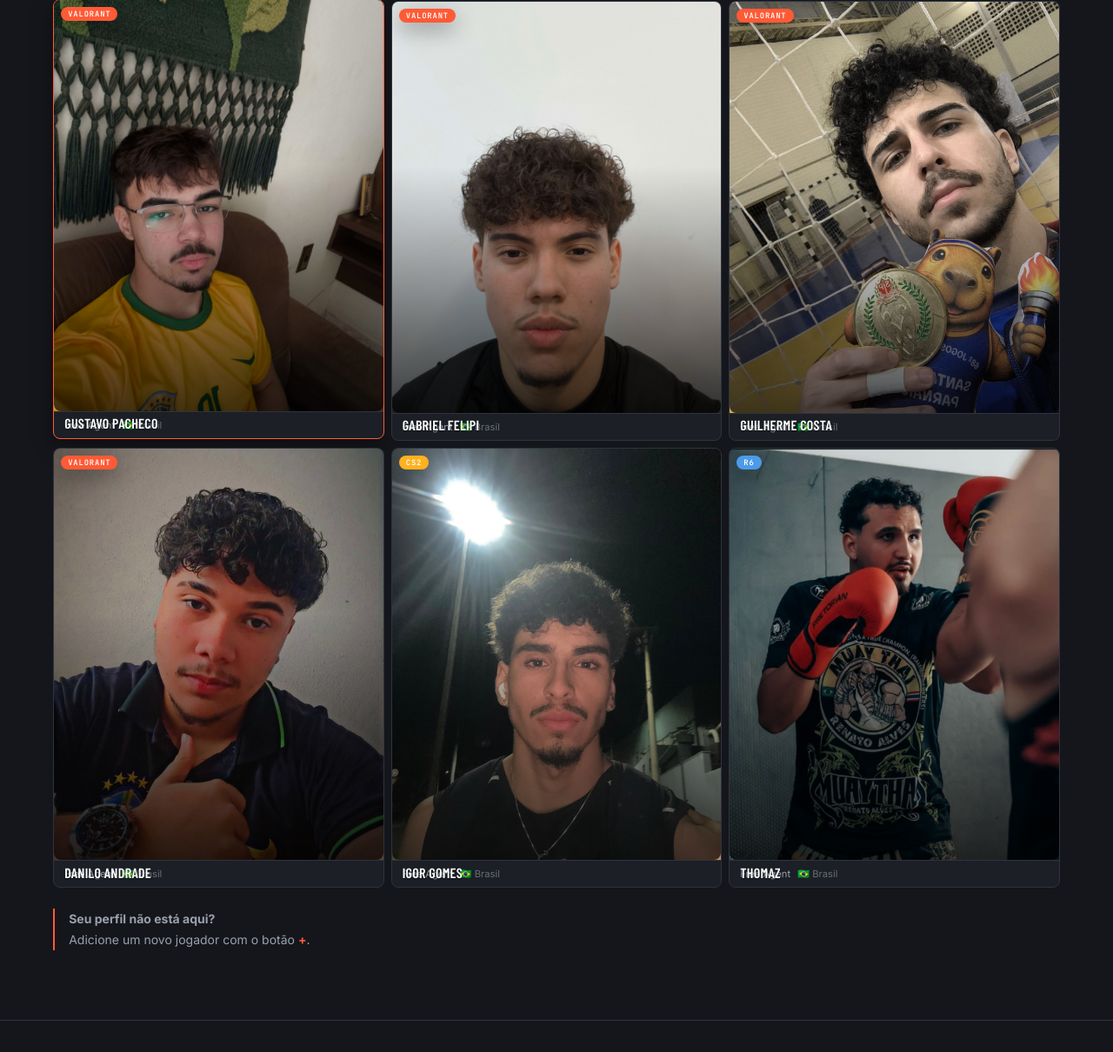
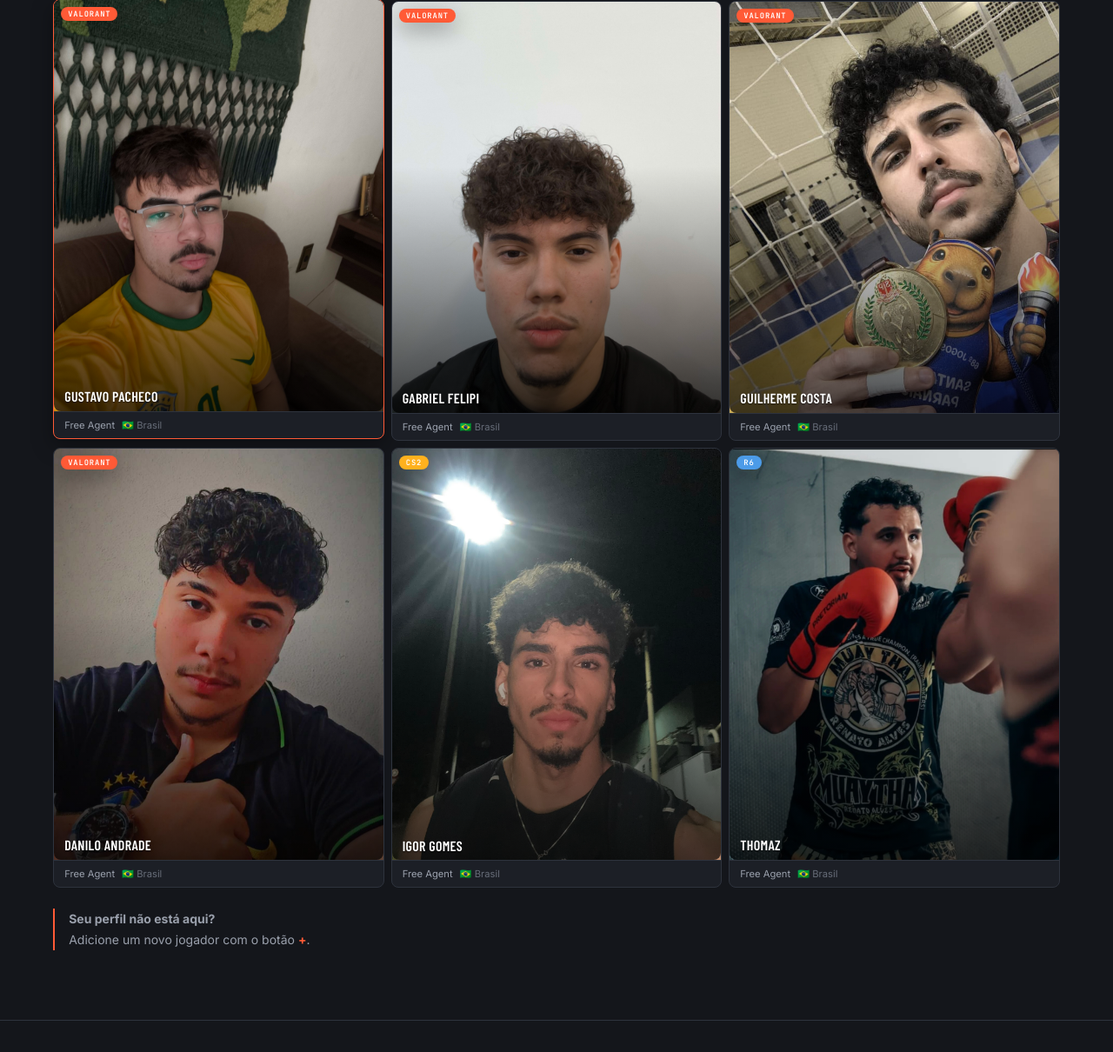
Before and after one commit to gustavodpacheco/AimBase-TCC, a PHP site: page / in a window 1280 px wide. Shown: the part 820-2030 px from the top of the page at 87% size. Run offline with PHP 8.4, Linux system fonts and the light colour scheme; data that the repository does not hold is empty.

Commit message:
Home: nome dentro da foto, pais fora do fluxo (sem sobreposicao)

```diff
--- a/assets/css/components/player-card.css
+++ b/assets/css/components/player-card.css
@@ -153,10 +153,7 @@
 
 /* Rodapé: time + país */
 .home-card__body {
-  display: flex;
-  align-items: center;
-  justify-content: space-between;
-  gap: var(--space-3);
+  display: block;
   padding: var(--space-2) var(--space-3);
   border-top: 1px solid var(--border-subtle);
 }
--- a/script.js
+++ b/script.js
@@ -87,9 +87,9 @@ function homeCardHTML(player) {
     <div class="home-card__media">
       ${avatar}
       <span class="home-card__badge">${esc(badge.label)}</span>
+      <strong class="home-card__name">${esc(player.name)}</strong>
     </div>
     <div class="home-card__body">
-      <strong class="home-card__name">${esc(player.name)}</strong>
       <div class="home-card__meta">
         <span class="home-card__team">${esc(player.team)}</span>
         <span class="home-card__country">${esc(player.country)}</span>
```
